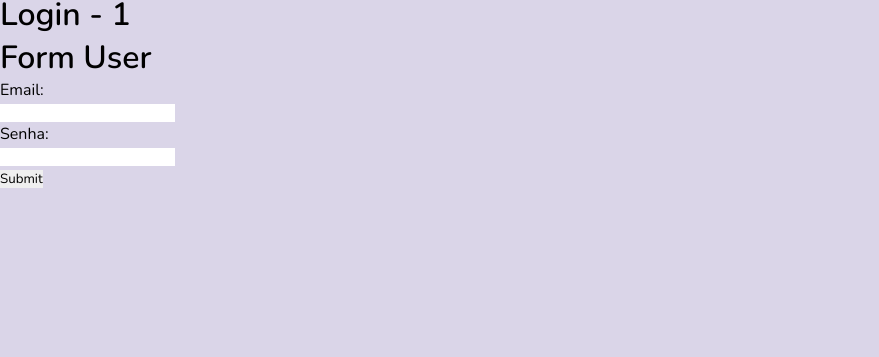
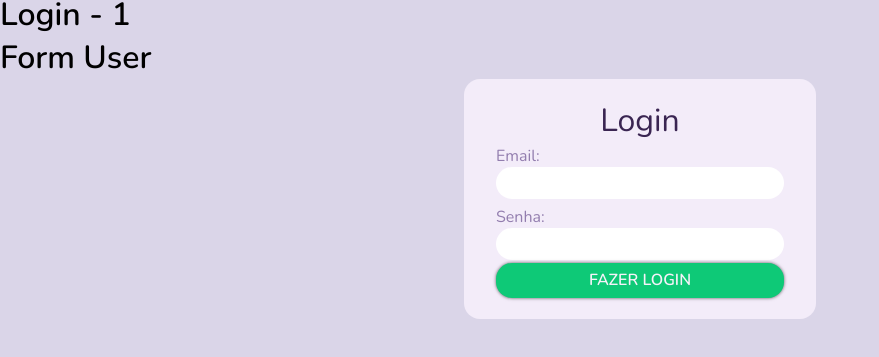
Before and after one commit to andersonvaler/market-reactjs, a React (Create React App) app: page /login/1 in a window 1280 px wide. Shown: the part 177-534 px from the top of the page, without its empty margins (0-879 px from the left). Built offline with nearby package versions, Linux system fonts and the light colour scheme; grey boxes are pictures that could not be loaded.

Commit message:
feat(src/components/FormLogin): axios e token prontos

```diff
--- a/src/Pages/Login/index.js
+++ b/src/Pages/Login/index.js
@@ -1,21 +1,8 @@
-import { useEffect, useState } from "react";
-import { useHistory, useParams } from "react-router-dom";
+import { useParams } from "react-router-dom";
 import FormLogin from "../../components/FormLogin";
 
 const Login = () => {
   const params = useParams();
-  const history = useHistory();
-
-  const [selectForm, setSelectForm] = useState(true);
-
-  useEffect(() => {
-    if (params.userType === "user") {
-      setSelectForm(true);
-    } else {
-      setSelectForm(false);
-    }
-    // eslint-disable-next-line react-hooks/exhaustive-deps
-  }, []);
 
   return (
     <div>
--- a/src/components/Card_register/index.js
+++ b/src/components/Card_register/index.js
@@ -63,7 +63,7 @@ export const Register = () => {
               ja possui uma conta?
               <Link href="http://localhost:3000/"> faça o login</Link>
             </BoxLogin>
-            <Button type="submit">Cadastrar</Button>
+            <button type="submit">Cadastrar</button>
           </Container>
         </div>
       </form>
--- a/src/components/FormLogin/index.jsx
+++ b/src/components/FormLogin/index.jsx
@@ -2,13 +2,16 @@ import { yupResolver } from "@hookform/resolvers/yup";
 import * as yup from "yup";
 
 import { useForm } from "react-hook-form";
-import { useHistory } from "react-router-dom";
+// import { useHistory } from "react-router-dom";
 import { useToken } from "../../Providers/Token";
 
 import api from "../../services/api";
 
+import { Container, Header, Box, TextInput, Input } from "./style";
+import { Button } from "../../Components/Button/PrimaryButton/style";
+
 const FormLogin = () => {
-  const history = useHistory();
+  // const history = useHistory();
   const { setToken } = useToken();
 
   const schema = yup.object().shape({
@@ -29,14 +32,11 @@ const FormLogin = () => {
   });
 
   const onSubmit = (data) => {
-    console.log(data);
     api
-      .get("users")
+      .post("login", data)
       .then((response) => {
-        console.log(response);
-        // setToken(JSON.stringify(response.data.access));
-        // reset();
-        // history.push("/home");
+        setToken(JSON.stringify(response.data.access));
+        reset();
       })
       .catch((error) => {
         console.log(error);
@@ -48,19 +48,22 @@ const FormLogin = () => {
     <div>
       <h1>Form User</h1>
       <form onSubmit={handleSubmit(onSubmit)}>
-        <label>
-          <p>Email:</p>
-          <input {...register("email")} />
-          <p>{errors.email?.message}</p>
-        </label>
-
-        <label>
-          <p>Senha:</p>
-          <input {...register("password")} />
-          <p>{errors.password?.message}</p>
-        </label>
-
-        <input type="submit" />
+        <div>
+          <Container>
+            <Header>Login</Header>
+            <Box>
+              <TextInput>Email:</TextInput>
+              <Input {...register("email")} />
+              <p>{errors.email?.message}</p>
+            </Box>
+            <Box>
+              <TextInput>Senha:</TextInput>
+              <Input {...register("password")} />
+              <p>{errors.password?.message}</p>
+            </Box>
+            <Button type="submit">Fazer Login</Button>
+          </Container>
+        </div>
       </form>
     </div>
   );
--- a/src/components/FormLogin/style.js
+++ b/src/components/FormLogin/style.js
@@ -1,10 +1,15 @@
 import styled from "styled-components";
 
 export const Container = styled.div`
+  display: flex;
+  flex-direction: column;
+  align-items: center;
+  justify-content: center;
   width: 22rem;
-  height: 30rem;
+  height: 15rem;
   background-color: #f3ecf9;
   border-radius: 1rem;
+  margin: 0 auto;
 `;
 
 export const Header = styled.div`
@@ -16,7 +21,6 @@ export const Header = styled.div`
 
 export const Box = styled.div`
   padding: 0.2rem;
-  padding-left: 1.5rem;
 `;
 
 export const TextInput = styled.div`
@@ -25,7 +29,7 @@ export const TextInput = styled.div`
 `;
 
 export const Input = styled.input`
-  width: 19rem;
+  width: 18rem;
   height: 2rem;
   border-radius: 1rem;
   padding-left: 1.5rem;
```
